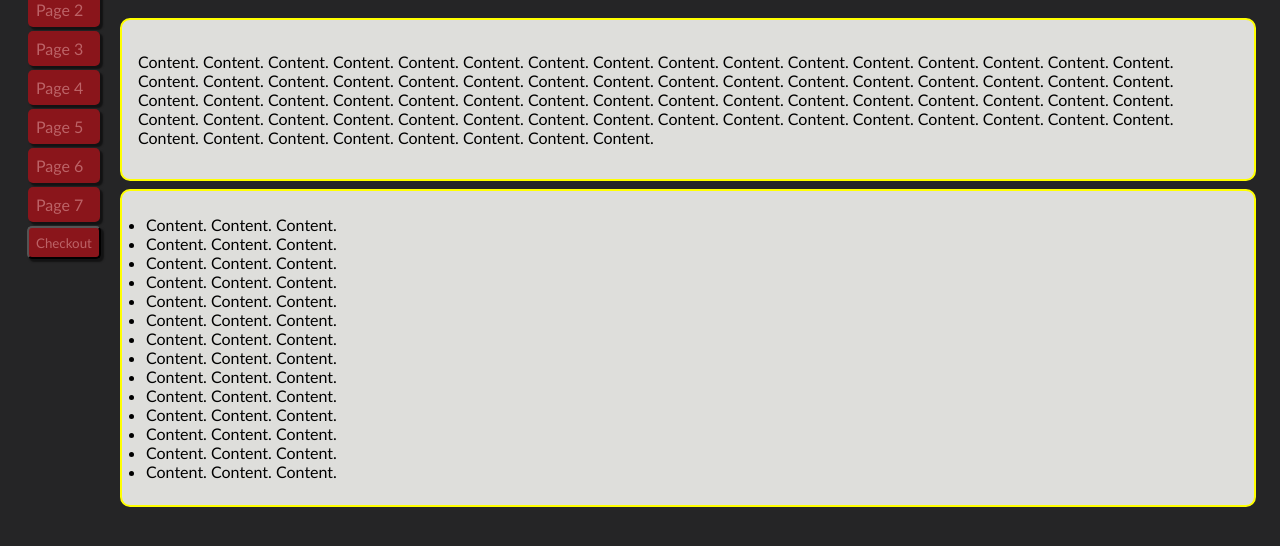
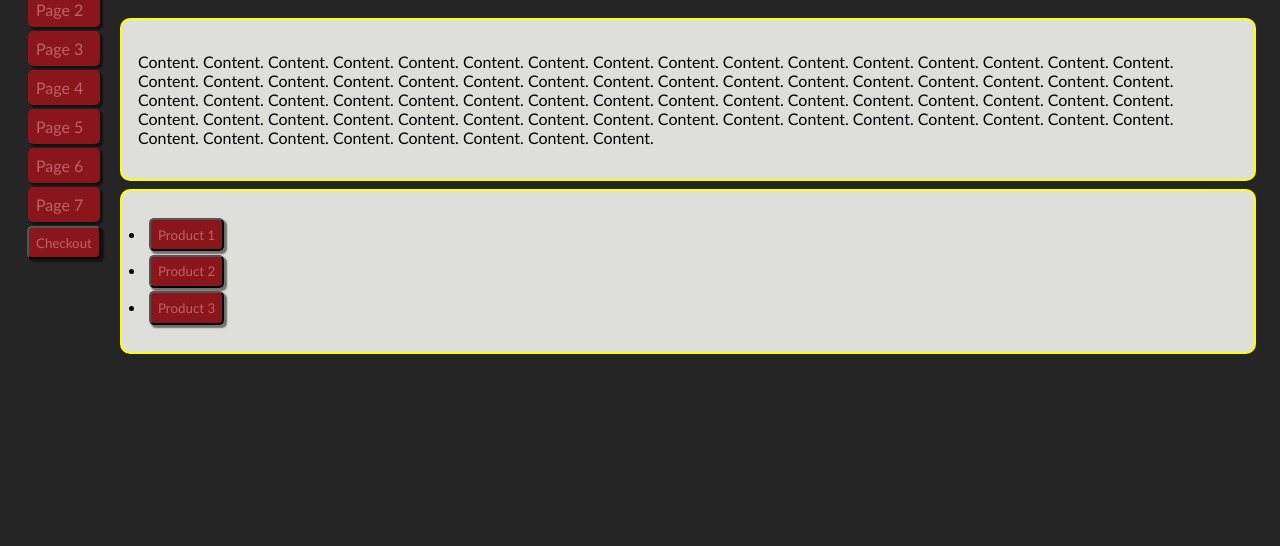
Before and after one commit to Fiona-Mary/WEBSCRP_CW, a PHP site: page / in a window 1280 px wide. Shown: the part 211-757 px from the top of the page. Run offline with PHP 8.4, Linux system fonts and the light colour scheme.

Commit message:
Update index.php
added js, buttons

```diff
--- a/index.php
+++ b/index.php
@@ -11,20 +11,9 @@
     </section>
     <section>
       <ul>
-        <li>Content. Content. Content. </li>
-        <li>Content. Content. Content. </li>
-        <li>Content. Content. Content. </li>
-        <li>Content. Content. Content. </li>
-        <li>Content. Content. Content. </li>
-        <li>Content. Content. Content. </li>
-        <li>Content. Content. Content. </li>
-        <li>Content. Content. Content. </li>
-        <li>Content. Content. Content. </li>
-        <li>Content. Content. Content. </li>
-        <li>Content. Content. Content. </li>
-        <li>Content. Content. Content. </li>
-        <li>Content. Content. Content. </li>
-        <li>Content. Content. Content. </li>
+        <li><button data-detail='{"name":"product1", "cost": "10"}'>Product 1</button></li>
+        <li><button data-detail='{"name":"product2", "cost": "20"}'>Product 2</button></li>
+        <li><button data-detail='{"name":"product3", "cost": "30"}'>Product 3</button></li>
       </ul>
     </section>
   </article>
@@ -33,3 +22,7 @@
   </footer>
 </body>
 </html>
+<script src="setup.js"></script>
+<script src="basketLogger.js"></script>
+<script src="basketSimpleManager.js"></script>
+<script src="basketStorageManager.js"></script>
```
